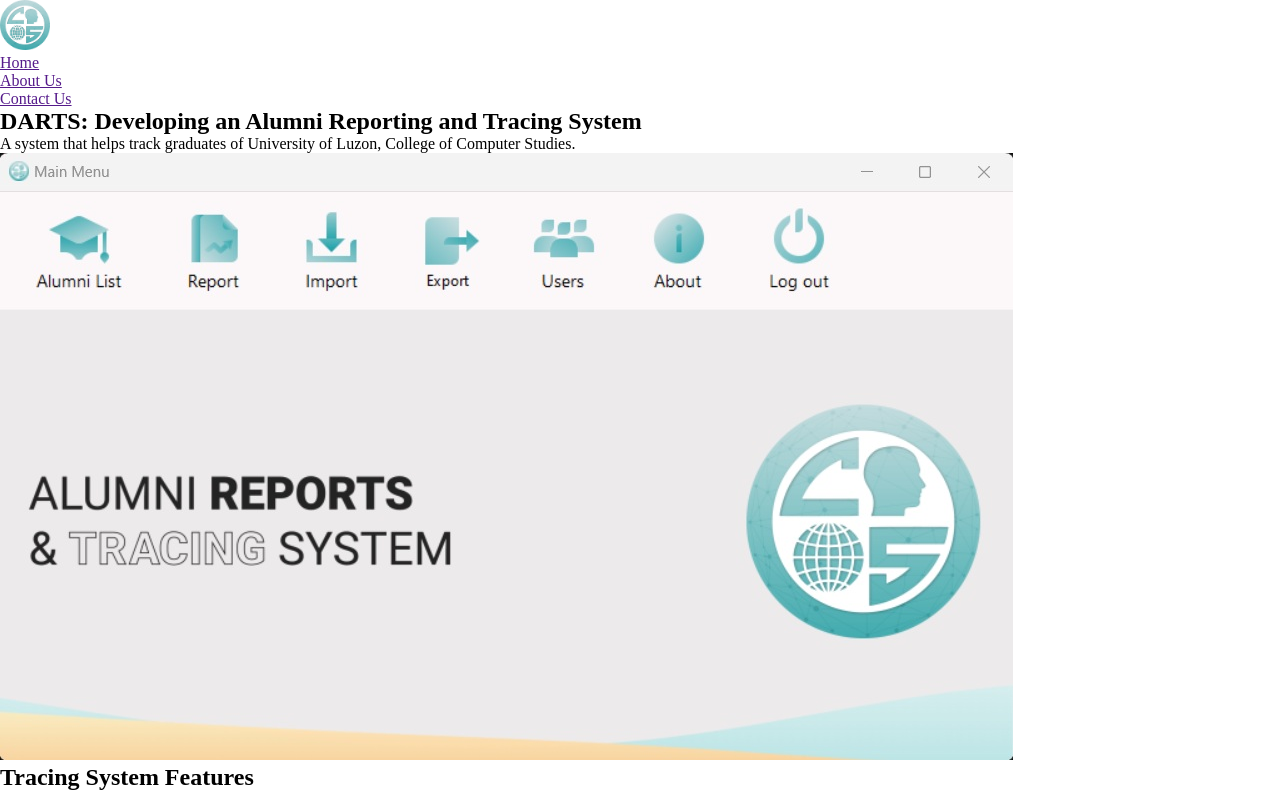
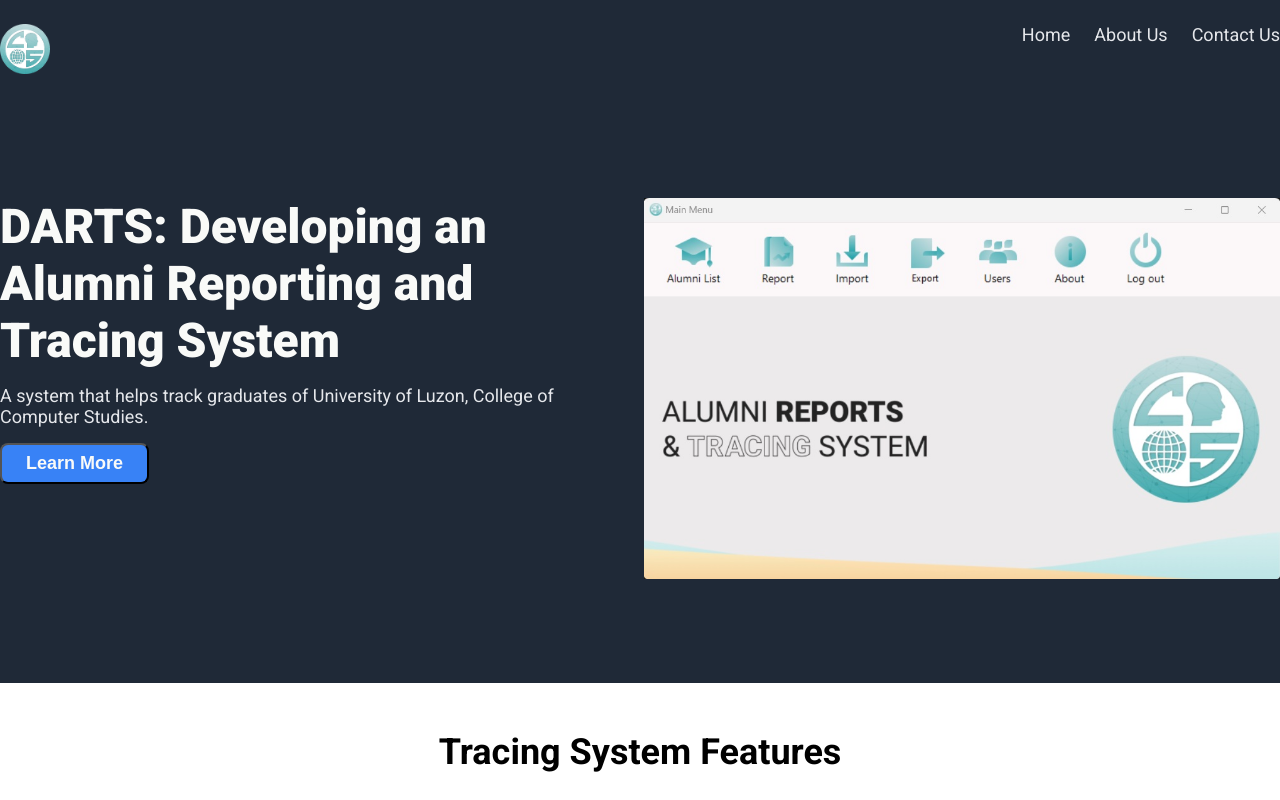
Before and after one commit to rizanne-f/darts, a plain HTML site: page index.html in a window 1280 px wide. Shown: the top 800 px of the page. Drawn offline with Linux system fonts and the light colour scheme.

Commit message:
Modifies files for site-intro design

```diff
--- a/css/styles.css
+++ b/css/styles.css
@@ -4,7 +4,85 @@
     box-sizing: border-box;
 }
 
+body {
+    font-family: "Roboto";
+}
+
 .project-logo {
     width: 50px;
     height: 50px;
 }
+
+.site-intro {
+    background-color: #1F2937;
+}
+
+.site-intro-wrapper {
+    width: 1280px;
+    margin: 0 auto;
+}
+
+header {
+    padding: 24px 0;
+    display: flex;
+    justify-content: space-between;
+}
+
+.nav {
+    display: flex;
+    list-style-type: none;
+    gap: 24px;
+}
+
+a, .hero-secondary-text {
+    color: #E5E7EB;
+    font-size: 18px;
+}
+
+a {
+    text-decoration: none;
+}
+
+.hero {
+    padding: 100px 0px;
+    display: flex;
+    justify-content: space-between;
+    gap: 8px;
+}
+
+.hero-item {
+    flex: 1;
+}
+
+.hero-main-text {
+    color: #F9FAF8;
+    font-weight: 900;
+    font-size: 48px;
+    margin-bottom: 16px;
+}
+
+.hero-secondary-text {
+    margin-bottom: 16px;
+}
+
+.app-screen {
+    width: 100%;
+}
+
+button {
+    padding: 8px 24px;
+    border-radius: 8px;
+    color: #F9FAF8;
+    font-weight: bold;
+    font-size: 18px;
+}
+
+.hero-button {
+    background-color: #3882F6;
+}
+
+h2 {
+    text-align: center;
+    margin: 48px 0;
+    font-size: 36px;
+}
--- a/index.html
+++ b/index.html
@@ -4,10 +4,12 @@
     <meta charset="UTF-8">
     <meta name="viewport" content="width=device-width, initial-scale=1.0">
     <title>DARTS</title>
+    <link href="https://fonts.googleapis.com/css2?family=Roboto:ital,wght@0,100..900;1,100..900&display=swap" rel="stylesheet">
     <link rel="stylesheet" href="./css/styles.css">
 </head>
 <body>
     <div class="site-intro">
+        <div class="site-intro-wrapper">
             <header>
                 <img class="project-logo" src="./images/DARTS.png" alt="DARTS Logo">
                 <ul class="nav">
@@ -17,29 +19,33 @@
                 </ul>
             </header>
             <section class="hero">
-            <div class="app-desc">
-                <h1>DARTS: Developing an Alumni Reporting and Tracing System</h1>
-                <p>A system that helps track graduates of University of Luzon, College of Computer Studies.</p>
+                <div class="app-desc hero-item">
+                    <h1 class="hero-main-text">DARTS: Developing an Alumni Reporting and Tracing System</h1>
+                    <p class="hero-secondary-text">A system that helps track graduates of University of Luzon, College of Computer Studies.</p>
+                    <button class="hero-button">Learn More</button>
                 </div>
-            <img src="./images/darts-screen.jpg" alt="DARTS APP">
+                <div class="hero-item">
+                    <img class="app-screen" src="./images/darts-screen.jpg" alt="DARTS APP">
+                </div>
             </section>
+        </div>
     </div>
     <section class="app-features">
         <h2>Tracing System Features</h2>
         <div class="feature">
-            <img src="" alt="">
+            <img class="feature-image" src="" alt="">
             <p>Segmentation and Filtering</p>
         </div>
         <div class="feature">
-            <img src="" alt="">
+            <img class="feature-image" src="" alt="">
             <p>Data Import and Export</p>
         </div>
         <div class="feature">
-            <img src="" alt="">
+            <img class="feature-image" src="" alt="">
             <p>Support and Training</p>
         </div>
         <div class="feature">
-            <img src="" alt="">
+            <img class="feature-image" src="" alt="">
             <p>Database Management System</p>
         </div>
     </section>
```
Lines whose indentation alone changed are shown as unchanged.
